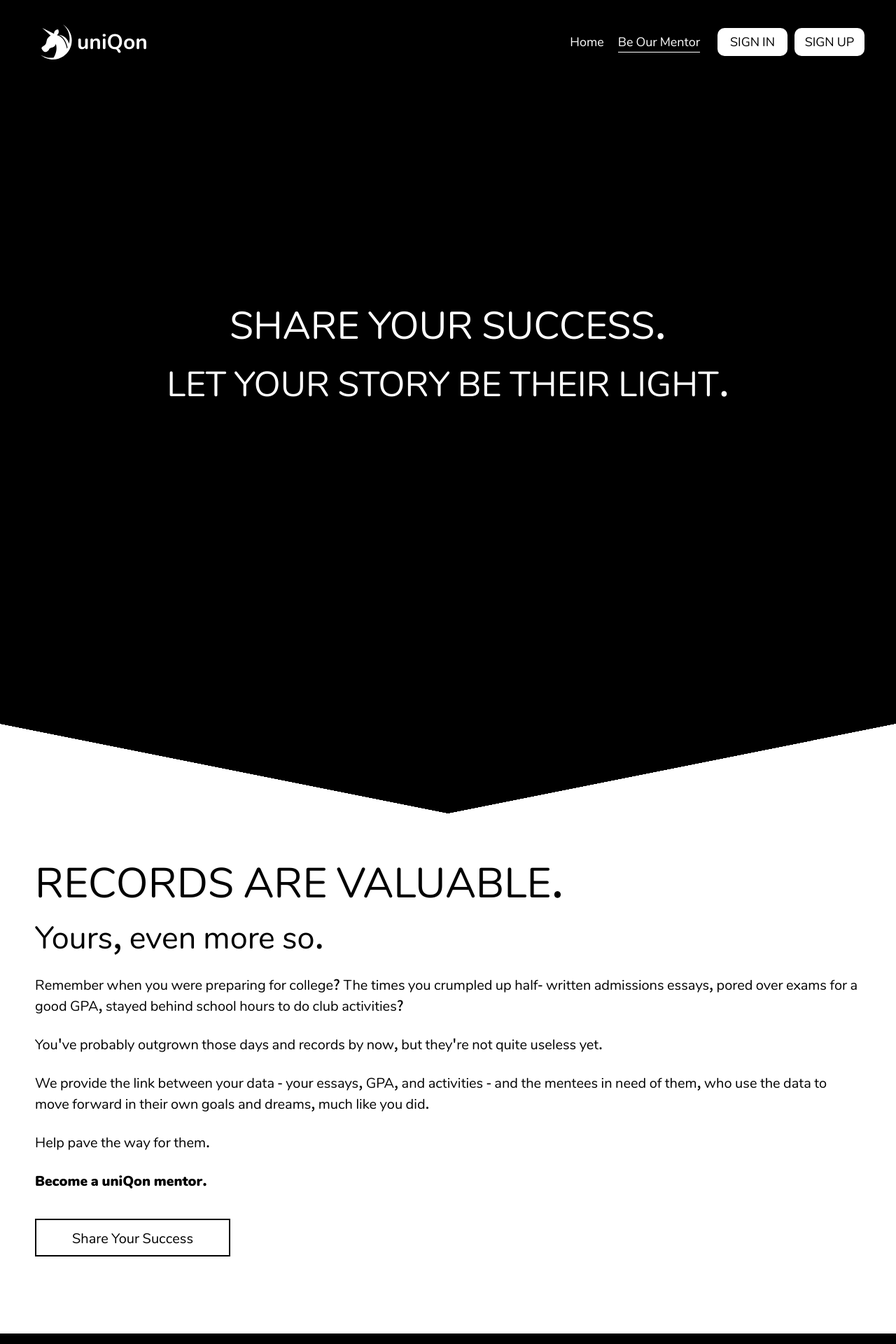
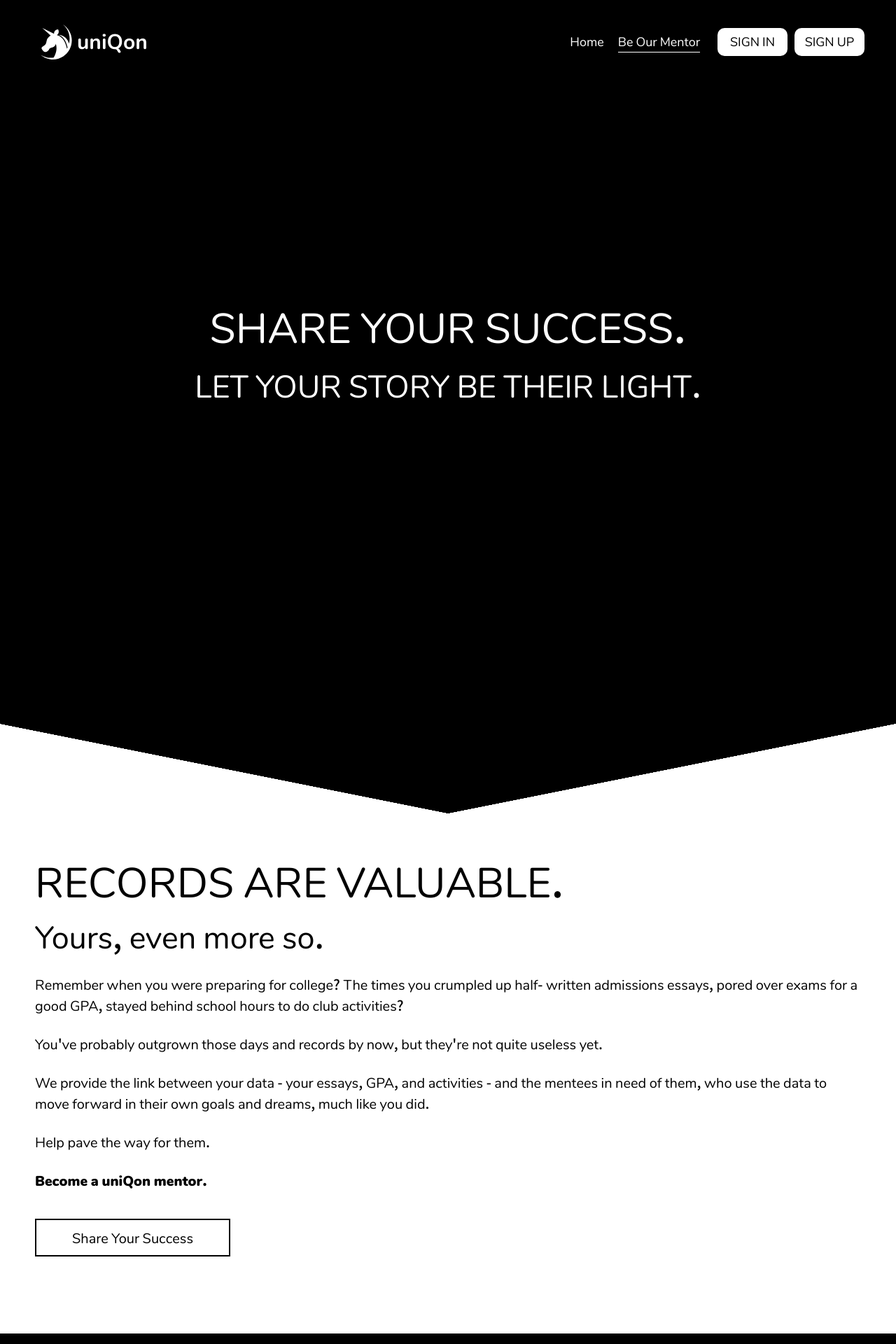
Before and after one commit to uniQon-kr/uniQon-Demo-Website, a Jekyll site: the page built from mentor-recruit.html, in a window 1280 px wide. Shown: the top 1920 px of the page at 70% size. Built offline with Jekyll 4.4.1, drawn with Linux system fonts in a browser that asks for light colours; some web fonts are replaced; some of the changed text lies outside the part shown.

Commit message:
sample application. footer added, header button size, font size

```diff
--- a/_includes/footer.html
+++ b/_includes/footer.html
@@ -1,5 +1,7 @@
 <!-- Desktop Footer -->
 <div class = "desktop">
     <p>Copyright © 2020 uniQon. All Rights Reserved.</p>
-    <p>Server Admin: &nbsp<a href = "mailto:webmasters@uniqon.kr">webmasters@uniqon.kr</a></p>
+    <p>사업자등록번호: 659-34-00767</p>
+    <p>Inquiries: hello@uniqon.kr</p>
+    <p>Tech Support: &nbsp<a href = "mailto:webmasters@uniqon.kr">webmasters@uniqon.kr</a></p>
 </div>
--- a/_includes/header.html
+++ b/_includes/header.html
@@ -35,10 +35,7 @@
             </a>
         </div>
         <!-- Logo + Menu Icon -->
-        <img class = "uniQon_logo" src = "{{ site.baseurl }}/assets/uniQon_logo.svg">
-        <div>
-        <!-- Empty Wrapper for alignment -->
-        </div>
+        <a href = "{{ site.baseurl }}/"><img class = "uniQon_logo" src = "{{ site.baseurl }}/assets/uniQon_logo.svg"></a>
         <div class = "botton_wrapper">
           <a href = "/signin"><div class = "button color_1 unauth">SIGN IN</div></a>
           <a href = "/signup"><div class = "button color_2 unauth">SIGN UP</div></a>
--- a/_sass/uniQon.scss
+++ b/_sass/uniQon.scss
@@ -27,7 +27,7 @@
       color: #ffffff;
 
       display: grid;
-      grid-template-columns: 30px auto 150px
+      grid-template-columns: 30px auto 155px
     }
 
     .menuIcon {
@@ -74,11 +74,11 @@
 
       .button {
         float: left;
-        width: 50px;
-        text-align: center;
-        font-size: 10px;
+        width: 56px;
+        text-align: center;
+        font-size: 11.5px;
         border-radius: 10px;
-        padding: 5px 5px 5px 5px;
+        padding: 4px 4px 4px 4px;
         margin: 5px 0px 0px 5px;
       }
 
@@ -208,12 +208,12 @@
 
 footer {
   .desktop {
-    height: 60px;
-    padding: 30px 0 30px 0;
+    height: auto;
+    padding: 10px 0 10px 0;
     background-color: #494949;
     color: #ffffff;
     font-weight: 400;
-    font-size: 14px;
+    font-size: 12px;
 
     p {
       text-align: center;
@@ -423,7 +423,7 @@
   }
 }
 
-.mentors-recruit {
+.mentor-recruit {
   margin: 0;
   font-weight: 500;
 
@@ -437,7 +437,7 @@
       padding-bottom: 330px;
       padding-top: 0px;
       @media screen and (min-width: 700px) {
-        font-size: 50px;
+        font-size: 45px;
         padding-bottom: 450px;
         padding-top: 0px;
       }
@@ -448,7 +448,7 @@
       padding-bottom: 5px;
       padding-top: 200px;
       @media screen and (min-width: 700px) {
-        font-size: 55px;
+        font-size: 60px;
         padding-bottom: 5px;
         padding-top: 300px;
       }
@@ -625,6 +625,17 @@
           margin-bottom: 20px;
         }
 
+        #collegesList {
+          width: 110%;
+          font-size: 10px;
+          margin-top: 20px;
+          display: none;
+          @media screen and (min-width: 910px) {
+            font-size: 14px;
+            margin-top: 20px;
+          }
+        }
+
         .bigBody {
           font-size: 20px;
           margin-bottom: 10px;
@@ -1606,11 +1617,16 @@
 }
 
 .application {
+  width: 85%;
+  max-width: 99%;
+  margin: auto;
+  margin-top: 30px;
+  margin-bottom: 50px;
+  @media screen and (min-width: 910px) {
     width: 70%;
-  max-width: 99%;
-  margin: auto;
     margin-top: 50px;
     margin-bottom: 200px;
+  }
 
   .detail-box{
 
@@ -1649,16 +1665,25 @@
   }
 
   .profile-wrapper {
+    @media screen and (min-width: 910px) {
       display: grid;
       grid-template-columns: 25% 75%;
+    }
 
     .header-wrapper{
+      margin-top: 7%;
+      text-transform: capitalize;
+      font-size: 15px;
+      font-weight: 700;
+      justify-self: left;
+      @media screen and (min-width: 910px) {
         margin-top: 7%;
         text-transform: capitalize;
         font-size: 16px;
         font-weight: 700;
         justify-self: left;
         margin-left: 10%;
+      }
 
       .content{
         margin-bottom: 20px;
@@ -1670,10 +1695,15 @@
       }
     }
     #college-image{
+      width: 99%;
+      margin-top:20px;
+      margin-bottom:10px;
+      @media screen and (min-width: 910px) {
         justify-self: right;
         width: 90%;
         margin-top:20px;
         margin-bottom:30px;
+      }
     }
   }
 
@@ -1702,12 +1732,14 @@
     background-color: #ffffff;
     padding: 4px;
     margin-top: 10px;
+    margin-bottom: 10px;
     text-align: center;
     color: black;
     border-radius: 10px;
     border: 1px solid black;
     @media screen and (min-width: 910px) {
     width: 322px;
+    margin-bottom: 0px;
     }
   }
 
@@ -2437,3 +2469,128 @@
     }
   }
 }
+
+.sampleApp {
+  width: 85%;
+  max-width: 99%;
+  margin: auto;
+  margin-top: 30px;
+  margin-bottom: 50px;
+  @media screen and (min-width: 910px) {
+    width: 70%;
+    margin-top: 50px;
+    margin-bottom: 200px;
+  }
+
+  .detail-box{
+
+    .textbox {
+      margin-top: 20px;
+      margin-bottom: 20px;
+
+      .essay {
+        font-size: 16px;
+        margin-bottom: 30px;
+        margin-top: 5px;
+        font-weight: 400;
+      }
+      .content {
+        text-transform: capitalize;
+        font-size: 16px;
+        margin-bottom: 20px;
+        margin-top: 20px;
+        font-weight: 400;
+      }
+      .content-title{
+        font-weight: 800;
+      }
+    }
+  }
+
+  .subtitle {
+    font-size: 30px;
+    border-bottom: 2px solid #c2c6ca;
+    padding-top: 20px;
+  }
+
+  .profile-wrapper {
+    @media screen and (min-width: 910px) {
+      display: grid;
+      grid-template-columns: 25% 75%;
+    }
+
+    .header-wrapper{
+      margin-top: 7%;
+      text-transform: capitalize;
+      font-size: 15px;
+      font-weight: 700;
+      justify-self: left;
+      @media screen and (min-width: 910px) {
+        margin-top: 7%;
+        text-transform: capitalize;
+        font-size: 16px;
+        font-weight: 700;
+        justify-self: left;
+        margin-left: 10%;
+      }
+
+      .content{
+        margin-bottom: 20px;
+        margin-top: 20px;
+      }
+
+      a{
+        text-decoration: none;
+      }
+    }
+    #college-image{
+      width: 99%;
+      margin-top:20px;
+      margin-bottom:10px;
+      @media screen and (min-width: 910px) {
+        justify-self: right;
+        width: 90%;
+        margin-top:20px;
+        margin-bottom:30px;
+      }
+    }
+  }
+
+  .more-details{
+    display: grid;
+    grid-template-columns: 100%;
+    text-align: left;
+  }
+
+  button {
+    display: block;
+    width: 85vw;
+    background-color: #ffffff;
+    padding: 4px;
+    margin-top: 10px;
+    margin-bottom: 10px;
+    text-align: center;
+    color: black;
+    border-radius: 10px;
+    border: 1px solid black;
+    @media screen and (min-width: 910px) {
+    width: 322px;
+    margin-bottom: 0px;
+    }
+  }
+
+  .optional {
+    padding: 0px 10px 0px 10px;
+  }
+
+  .mentor-wrapper {
+    margin-bottom: 30px;
+    display: initial;
+
+    .description {
+      font-size: 14px;
+      font-weight: 300;
+      font-style: italic;
+    }
+  }
+}
--- a/mentor-recruit.html
+++ b/mentor-recruit.html
@@ -4,7 +4,7 @@
 permalink: /mentor-recruit
 ---
 
-<div class="mentors-recruit">
+<div class="mentor-recruit">
   <div class="greeting">
     <p class="title">SHARE YOUR SUCCESS.</p>
     <p class="subtitle">LET YOUR STORY BE THEIR LIGHT.</p>
@@ -47,7 +47,60 @@
       </div>
       <div class="text">
         <p class = "bigBody">Check your eligibility.</p>
-        <p class = "smallBody">We accept mentors from 22 different American universities.</p>
+        <p class = "smallBody">We accept mentors from
+        <a id = "collegesClick" onmouseout="getElementById('collegesList').style.display = 'none'" onmouseover= "getElementById('collegesList').style.display = 'block'">
+          22 different American universities.</a></p>
+
+          <!-- function for mobile (colleges list) and for pc if clicked while hovering keep it open and if closed bring hover function back-->
+        <script>
+          let collegesClick = document.getElementById("collegesClick"); // Find the paragraph element in the page
+          collegesClick.onclick = showColleges; // Add onclick function to element
+          let clicked = false;
+
+          function showColleges() {
+          if(document.getElementById('collegesList').style.display==='block') {
+            if(!clicked){
+              collegesClick.onmouseout = null;
+              collegesClick.onmouseover = null;
+              clicked = true;
+            } else {
+              document.getElementById('collegesList').style.display = 'none';
+              collegesClick.onmouseout = function(){document.getElementById('collegesList').style.display = 'none'};
+              collegesClick.onmouseover =  function(){document.getElementById('collegesList').style.display = 'block'};
+              clicked = false;
+            }
+          } else {
+            document.getElementById('collegesList').style.display = 'block';
+          }
+        }
+        </script>
+
+        <div id = "collegesList">
+          <p>
+            Columbia University (NY) <br>
+            Harvard University (MA) <br>
+            Massachusetts Institute of Technology (MA) <br>
+            Princeton University (NJ) <br>
+            Stanford University (CA) <br>
+            University of Chicago (IL) <br>
+            University of Pennsylvania (Wharton) (PA) <br>
+            Yale University (CT) <br>
+            Amherst College (MA) <br>
+            Brown University (RI) <br>
+            California Institute of Technology (CA) <br>
+            Cornell University (NY) <br>
+            Dartmouth College (NH) <br>
+            Duke University (NC) <br>
+            Johns Hopkins University (MD) <br>
+            New York University (Stern) (NY) <br>
+            Northwestern University (IL) <br>
+            University of California, Berkeley (CA) <br>
+            University of Pennsylvania (non-Wharton) (PA) <br>
+            Vanderbilt University (TN) <br>
+            Washington University in St. Louis (MO) <br>
+            Williams College (MA)
+          </p>
+        </div>
       </div>
     </div>
     <div class= "pointBlock">
```
Also changed, not shown: sampleApplication.html (added, +79 -0 lines). Lines whose indentation alone changed are shown as unchanged.
